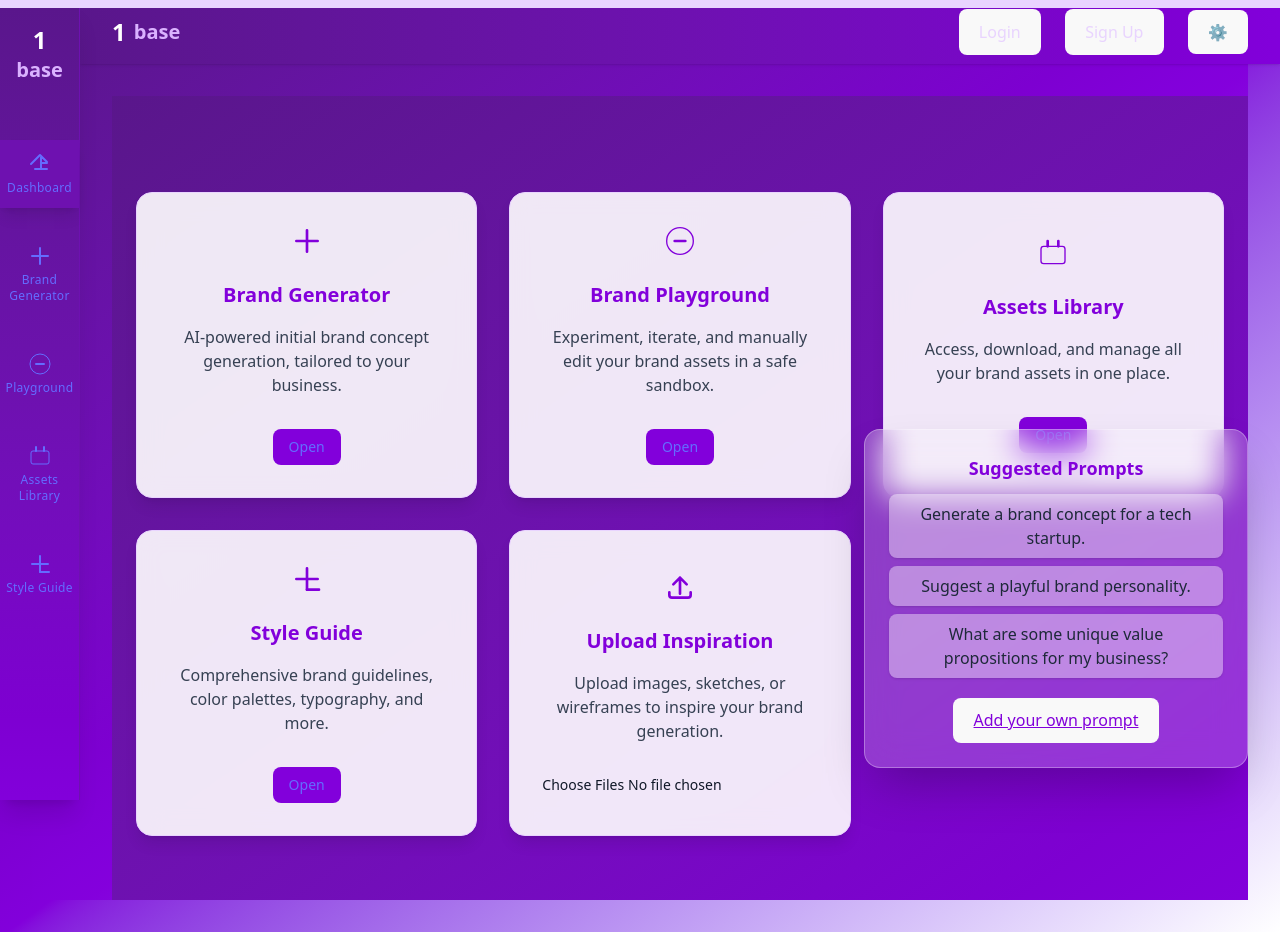
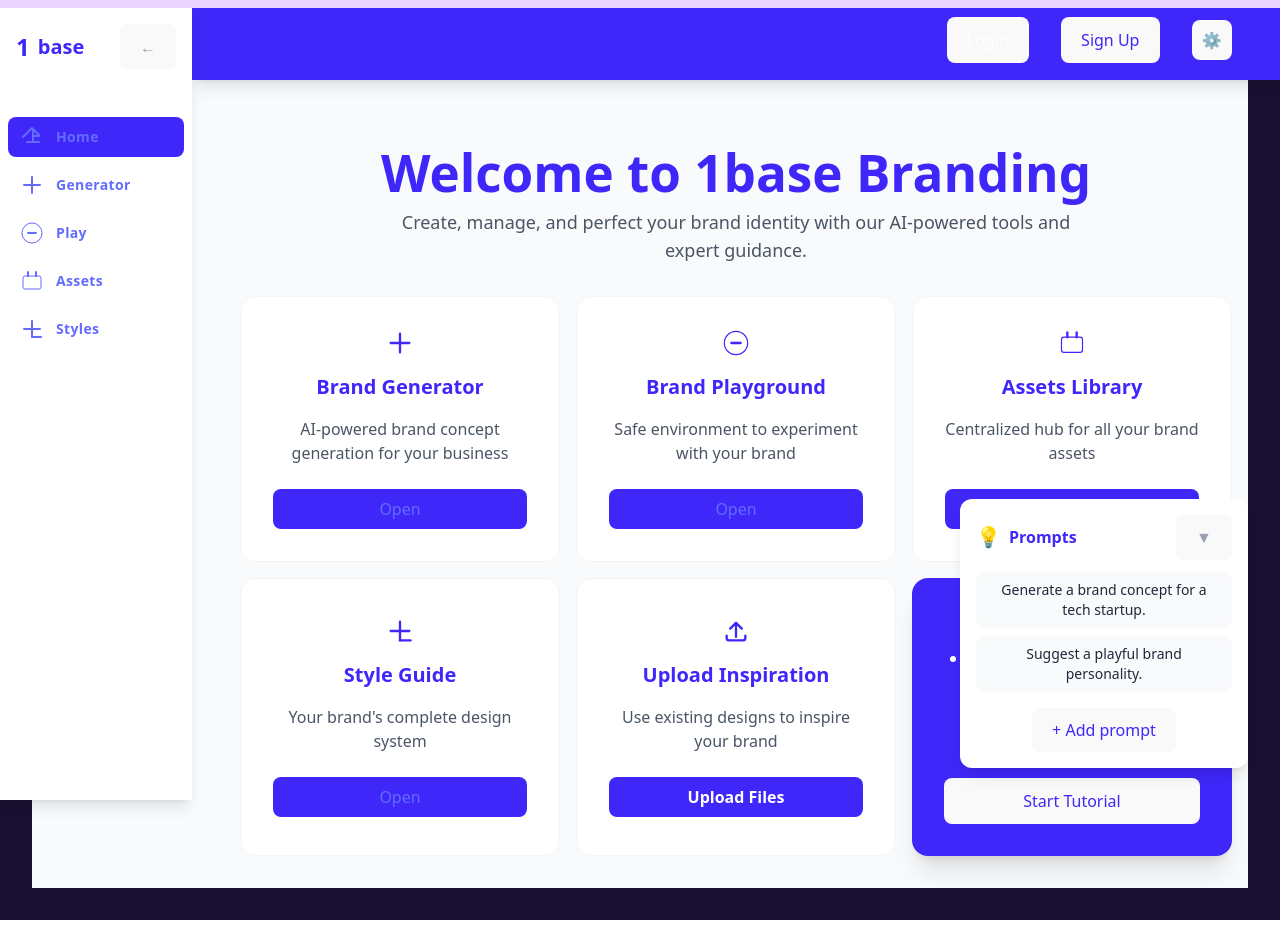
Before and after one commit to aman-ifza/1base, a React (Vite) app in the folder frontend/: page / in a window 1280 px wide. Built offline with nearby package versions, Linux system fonts and the light colour scheme.

Commit message:
updated home page further

```diff
--- a/frontend/src/App.tsx
+++ b/frontend/src/App.tsx
@@ -8,59 +8,94 @@ import Navbar from './components/Navbar';
 
 // Placeholder components for each page
 const Home = () => (
-  <div className="min-h-screen w-full flex flex-col items-center justify-start bg-gradient-to-br from-purple-900 via-purple-800 to-purple-700 py-16 px-6 font-sans">
-    <div className="w-full max-w-6xl grid grid-cols-1 md:grid-cols-2 lg:grid-cols-3 gap-8 mt-8 z-10">
-      {/* Brand Generator Card */}
+  <div className="w-full flex flex-col items-center justify-start py-4 md:py-8 px-3 md:px-4 font-sans">
+    <div className="w-full max-w-7xl">
+      {/* Welcome Section */}
+      <div className="text-center mb-6 md:mb-8">
+        <h1 className="text-2xl md:text-4xl font-bold text-[#3F27FA] mb-2">Welcome to 1base Branding</h1>
+        <p className="text-gray-600 text-sm md:text-lg max-w-2xl mx-auto">Create, manage, and perfect your brand identity with our AI-powered tools and expert guidance.</p>
+      </div>
+
+      {/* Feature Grid */}
+      <div className="grid grid-cols-1 sm:grid-cols-2 lg:grid-cols-3 gap-3 md:gap-4">
         <FeatureCard
           title="Brand Generator"
-        description="AI-powered initial brand concept generation, tailored to your business."
+          description="AI-powered brand concept generation for your business"
           to="/brand-generator"
-        icon={<svg xmlns="http://www.w3.org/2000/svg" className="h-8 w-8 text-primary" fill="none" viewBox="0 0 24 24" stroke="currentColor"><path strokeLinecap="round" strokeLinejoin="round" strokeWidth={2} d="M12 4v16m8-8H4" /></svg>}
+          icon={<svg xmlns="http://www.w3.org/2000/svg" className="h-6 w-6 md:h-7 md:w-7" fill="none" viewBox="0 0 24 24" stroke="currentColor"><path strokeLinecap="round" strokeLinejoin="round" strokeWidth={2} d="M12 4v16m8-8H4" /></svg>}
         />
-      {/* Playground Card */}
         <FeatureCard
           title="Brand Playground"
-        description="Experiment, iterate, and manually edit your brand assets in a safe sandbox."
+          description="Safe environment to experiment with your brand"
           to="/playground"
-        icon={<svg xmlns="http://www.w3.org/2000/svg" className="h-8 w-8 text-primary" fill="none" viewBox="0 0 24 24" stroke="currentColor"><circle cx="12" cy="12" r="10" /><path strokeLinecap="round" strokeLinejoin="round" strokeWidth={2} d="M8 12h8" /></svg>}
+          icon={<svg xmlns="http://www.w3.org/2000/svg" className="h-6 w-6 md:h-7 md:w-7" fill="none" viewBox="0 0 24 24" stroke="currentColor"><circle cx="12" cy="12" r="10" /><path strokeLinecap="round" strokeLinejoin="round" strokeWidth={2} d="M8 12h8" /></svg>}
         />
-      {/* Assets Library Card */}
         <FeatureCard
           title="Assets Library"
-        description="Access, download, and manage all your brand assets in one place."
+          description="Centralized hub for all your brand assets"
           to="/assets"
-        icon={<svg xmlns="http://www.w3.org/2000/svg" className="h-8 w-8 text-primary" fill="none" viewBox="0 0 24 24" stroke="currentColor"><rect x="3" y="7" width="18" height="13" rx="2" /><path strokeLinecap="round" strokeLinejoin="round" strokeWidth={2} d="M16 3v4M8 3v4" /></svg>}
+          icon={<svg xmlns="http://www.w3.org/2000/svg" className="h-6 w-6 md:h-7 md:w-7" fill="none" viewBox="0 0 24 24" stroke="currentColor"><rect x="3" y="7" width="18" height="13" rx="2" /><path strokeLinecap="round" strokeLinejoin="round" strokeWidth={2} d="M16 3v4M8 3v4" /></svg>}
         />
-      {/* Style Guide Card */}
         <FeatureCard
           title="Style Guide"
-        description="Comprehensive brand guidelines, color palettes, typography, and more."
+          description="Your brand's complete design system"
           to="/style-guide"
-        icon={<svg xmlns="http://www.w3.org/2000/svg" className="h-8 w-8 text-primary" fill="none" viewBox="0 0 24 24" stroke="currentColor"><path strokeLinecap="round" strokeLinejoin="round" strokeWidth={2} d="M12 20h9" /><path strokeLinecap="round" strokeLinejoin="round" strokeWidth={2} d="M12 4v16m8-8H4" /></svg>}
+          icon={<svg xmlns="http://www.w3.org/2000/svg" className="h-6 w-6 md:h-7 md:w-7" fill="none" viewBox="0 0 24 24" stroke="currentColor"><path strokeLinecap="round" strokeLinejoin="round" strokeWidth={2} d="M12 20h9" /><path strokeLinecap="round" strokeLinejoin="round" strokeWidth={2} d="M12 4v16m8-8H4" /></svg>}
         />
-      {/* Upload Card */}
         <FeatureCard
           title="Upload Inspiration"
-        description="Upload images, sketches, or wireframes to inspire your brand generation."
+          description="Use existing designs to inspire your brand"
           to="#"
-        icon={<svg xmlns="http://www.w3.org/2000/svg" className="h-8 w-8 text-primary" fill="none" viewBox="0 0 24 24" stroke="currentColor"><path strokeLinecap="round" strokeLinejoin="round" strokeWidth={2} d="M4 16v2a2 2 0 002 2h12a2 2 0 002-2v-2M7 10l5-5m0 0l5 5m-5-5v12" /></svg>}
+          icon={<svg xmlns="http://www.w3.org/2000/svg" className="h-6 w-6 md:h-7 md:w-7" fill="none" viewBox="0 0 24 24" stroke="currentColor"><path strokeLinecap="round" strokeLinejoin="round" strokeWidth={2} d="M4 16v2a2 2 0 002 2h12a2 2 0 002-2v-2M7 10l5-5m0 0l5 5m-5-5v12" /></svg>}
           upload
         />
+        {/* Quick Start Card */}
+        <div className="bg-[#3F27FA] rounded-xl md:rounded-2xl p-6 md:p-8 flex flex-col items-center justify-center gap-3 md:gap-4 shadow-xl transition hover:bg-[#3F27FA]/95">
+          <div className="text-white text-sm md:text-base">
+            <h3 className="font-semibold text-lg md:text-xl text-white mb-2">Quick Start Guide</h3>
+            <ul className="list-disc list-inside space-y-1">
+              <li>Generate your brand concept</li>
+              <li>Customize in playground</li>
+              <li>Export brand assets</li>
+              <li>Share with your team</li>
+            </ul>
+          </div>
+          <button className="mt-2 w-full px-4 py-2 bg-white text-[#3F27FA] rounded-lg font-semibold transition hover:bg-white/90 text-sm md:text-base">
+            Start Tutorial
+          </button>
+        </div>
+      </div>
     </div>
   </div>
 );
 
 // FeatureCard component for dashboard grid
-function FeatureCard({ title, description, to, icon, upload }: any) {
+interface FeatureCardProps {
+  title: string;
+  description: string;
+  to: string;
+  icon: React.ReactNode;
+  upload?: boolean;
+}
+
+function FeatureCard({ title, description, to, icon, upload }: FeatureCardProps) {
   return (
-    <div className="bg-card rounded-2xl shadow-xl p-8 flex flex-col items-center justify-center gap-4 transition transform hover:-translate-y-1 hover:shadow-2xl border border-purple-200 group">
-      <div className="mb-2">{icon}</div>
-      <h3 className="text-xl font-bold text-primary group-hover:text-primary-dark transition">{title}</h3>
-      <p className="text-gray-700 text-center mb-4">{description}</p>
+    <div className="bg-white rounded-xl md:rounded-2xl p-6 md:p-8 flex flex-col items-center justify-center gap-3 md:gap-4 transition hover:shadow-lg border border-gray-100 group">
+      <div className="text-[#3F27FA]">{icon}</div>
+      <h3 className="text-lg md:text-xl font-semibold text-[#3F27FA] group-hover:text-[#3F27FA] transition">{title}</h3>
+      <p className="text-sm md:text-base text-gray-600 text-center font-medium">{description}</p>
       {upload ? (
-        <input type="file" className="w-full text-sm" multiple />
+        <label className="mt-2 w-full px-4 py-2 bg-[#3F27FA] hover:bg-[#3F27FA]/90 text-white rounded-lg font-semibold transition cursor-pointer text-center text-sm md:text-base">
+          Upload Files
+          <input type="file" className="hidden" multiple />
+        </label>
       ) : (
-        <NavLink to={to} className="bg-primary text-white px-4 py-2 rounded-lg font-semibold hover:bg-primary-dark transition text-sm">Open</NavLink>
+        <NavLink
+          to={to}
+          className="mt-2 w-full px-4 py-2 bg-[#3F27FA] hover:bg-[#3F27FA]/90 text-white rounded-lg font-semibold transition text-center text-sm md:text-base"
+        >
+          Open
+        </NavLink>
       )}
     </div>
   );
@@ -69,23 +104,23 @@ function FeatureCard({ title, description, to, icon, upload }: any) {
 const Dashboard = () => <div className="p-8 bg-card min-h-[80vh]">User Dashboard</div>;
 const BrandGenerator = () => <div className="p-8 bg-card min-h-[80vh]">Brand DNA Generator</div>;
 const Playground = () => (
-  <div className="min-h-[80vh] flex flex-col items-center justify-center bg-gradient-to-br from-purple-900 via-purple-700 to-purple-500 relative overflow-hidden">
-    <div className="w-full max-w-4xl bg-card rounded-2xl shadow-2xl p-8 mt-16 flex flex-col gap-6 z-10">
-      <h2 className="text-3xl font-bold text-primary mb-4">Brand Playground</h2>
+  <div className="min-h-[80vh] flex flex-col items-center justify-center bg-[#1a1033] relative overflow-hidden">
+    <div className="w-full max-w-4xl bg-white rounded-2xl shadow-2xl p-8 mt-16 flex flex-col gap-6 z-10">
+      <h2 className="text-3xl font-bold text-[#1a1033] mb-4">Brand Playground</h2>
       <div className="flex flex-col md:flex-row gap-8">
         {/* Controls */}
         <div className="flex-1 flex flex-col gap-4">
-          <label className="font-semibold text-primary">Logo Style</label>
-          <select className="rounded-lg border border-purple-200 px-4 py-2 bg-white/80">
+          <label className="font-semibold text-[#1a1033]">Logo Style</label>
+          <select className="rounded-lg border border-gray-200 px-4 py-2 bg-white">
             <option>Minimalist</option>
             <option>Bold</option>
             <option>Playful</option>
             <option>Elegant</option>
           </select>
-          <label className="font-semibold text-primary">Primary Color</label>
-          <input type="color" className="w-16 h-10 rounded-lg border border-purple-200" />
-          <label className="font-semibold text-primary">Typography</label>
-          <select className="rounded-lg border border-purple-200 px-4 py-2 bg-white/80">
+          <label className="font-semibold text-[#1a1033]">Primary Color</label>
+          <input type="color" className="w-16 h-10 rounded-lg border border-gray-200" />
+          <label className="font-semibold text-[#1a1033]">Typography</label>
+          <select className="rounded-lg border border-gray-200 px-4 py-2 bg-white">
             <option>Sans-serif</option>
             <option>Serif</option>
             <option>Monospace</option>
@@ -93,15 +128,13 @@ const Playground = () => (
         </div>
         {/* Preview */}
         <div className="flex-1 flex flex-col items-center justify-center">
-          <div className="w-48 h-48 bg-gradient-to-br from-primary via-primary-dark to-white rounded-xl flex items-center justify-center shadow-lg">
+          <div className="w-48 h-48 bg-[#1a1033] rounded-xl flex items-center justify-center shadow-lg">
             <span className="text-4xl font-extrabold text-white drop-shadow">Logo</span>
           </div>
-          <span className="mt-4 text-primary font-semibold">Live Preview</span>
+          <span className="mt-4 text-[#1a1033] font-semibold">Live Preview</span>
         </div>
       </div>
     </div>
-    {/* Background Accent */}
-    <div className="absolute top-0 left-0 w-full h-full bg-gradient-to-br from-purple-900/80 via-purple-700/60 to-purple-500/40 pointer-events-none z-0" />
   </div>
 );
 const Assets = () => <div className="p-8 bg-card min-h-[80vh]">Brand Assets Library</div>;
@@ -111,14 +144,14 @@ const Signup = () => <div className="p-8 bg-card min-h-[80vh]">Signup</div>;
 const NotFound = () => <div className="p-8 bg-card min-h-[80vh]">404 - Page Not Found</div>;
 
 function App() {
-  // Progress bar state (for full brand journey)
   const [progress] = useState(0);
+  const [isSidebarCollapsed, setIsSidebarCollapsed] = useState(false);
 
   return (
     <Router>
-      <Sidebar />
-      <Navbar />
-      <div className="pl-20 pt-16 min-h-screen bg-gradient-to-br from-purple-900 via-purple-700 to-purple-500">
+      <Sidebar isCollapsed={isSidebarCollapsed} onCollapsedChange={setIsSidebarCollapsed} />
+      <Navbar isSidebarCollapsed={isSidebarCollapsed} />
+      <div className={`${isSidebarCollapsed ? 'md:pl-16' : 'md:pl-48'} pt-16 md:pt-20 pb-20 md:pb-0 min-h-screen bg-gray-50 transition-all duration-300`}>
         <ProgressBar progress={progress} />
         <Routes>
           <Route path="/" element={<Home />} />
--- a/frontend/src/components/Navbar.tsx
+++ b/frontend/src/components/Navbar.tsx
@@ -1,16 +1,28 @@
-export default function Navbar() {
+import { useState } from 'react';
+
+interface NavbarProps {
+  isSidebarCollapsed: boolean;
+}
+
+export default function Navbar({ isSidebarCollapsed }: NavbarProps) {
   return (
-    <header className="fixed top-0 left-20 right-0 h-16 bg-gradient-to-r from-purple-900 via-purple-800 to-purple-700 flex items-center justify-between px-8 shadow z-30">
+    <header className={`fixed top-0 ${isSidebarCollapsed ? 'md:left-16' : 'md:left-48'} left-0 right-0 h-16 md:h-20 bg-[#3F27FA] flex items-center justify-between px-4 md:px-12 shadow-lg z-30 transition-all duration-300`}>
       {/* Logo */}
-      <div className="flex items-center gap-2">
-        <span className="text-white text-2xl font-extrabold">1</span>
-        <span className="text-purple-300 text-xl font-bold">base</span>
+      <div className="flex items-center gap-3">
+        <span className="text-white text-2xl md:text-3xl font-extrabold md:hidden">1</span>
+        <span className="text-white/90 text-xl md:text-2xl font-bold md:hidden">base</span>
       </div>
       {/* User Actions */}
-      <div className="flex items-center gap-6">
-        <button className="text-purple-200 hover:text-white font-semibold">Login</button>
-        <button className="text-purple-200 hover:text-white font-semibold">Sign Up</button>
-        <button className="text-purple-200 hover:text-white text-xl">⚙️</button>
+      <div className="flex items-center gap-4 md:gap-8">
+        <button className="px-4 md:px-6 py-1.5 md:py-2 text-white/90 hover:text-white font-semibold transition rounded-lg hover:bg-white/10">
+          Login
+        </button>
+        <button className="px-4 md:px-6 py-1.5 md:py-2 bg-white text-[#3F27FA] font-semibold rounded-lg hover:bg-white/90 transition">
+          Sign Up
+        </button>
+        <button className="w-8 md:w-10 h-8 md:h-10 flex items-center justify-center text-white/90 hover:text-white hover:bg-white/10 rounded-lg transition">
+          ⚙️
+        </button>
       </div>
     </header>
   );
--- a/frontend/src/components/PromptsCard.tsx
+++ b/frontend/src/components/PromptsCard.tsx
@@ -1,15 +1,14 @@
 import { useState } from 'react';
-
-const defaultPrompts = [
-  'Generate a brand concept for a tech startup.',
-  'Suggest a playful brand personality.',
-  'What are some unique value propositions for my business?'
-];
 
 export default function PromptsCard() {
   const [showInput, setShowInput] = useState(false);
   const [customPrompt, setCustomPrompt] = useState('');
-  const [prompts, setPrompts] = useState(defaultPrompts);
+  const [prompts, setPrompts] = useState([
+    'Generate a brand concept for a tech startup.',
+    'Suggest a playful brand personality.',
+    'What are some unique value propositions?'
+  ]);
+  const [isMinimized, setIsMinimized] = useState(false);
 
   const handleAddPrompt = () => {
     if (customPrompt.trim()) {
@@ -19,25 +18,49 @@ export default function PromptsCard() {
     }
   };
 
+  if (isMinimized) {
+    return (
+      <button
+        onClick={() => setIsMinimized(false)}
+        className="fixed bottom-20 md:bottom-8 right-4 md:right-8 bg-white rounded-full w-12 h-12 shadow-lg flex items-center justify-center hover:bg-gray-50 transition z-50 text-[#3F27FA]"
+      >
+        <span className="text-xl">💡</span>
+      </button>
+    );
+  }
+
   return (
-    <div className="fixed bottom-8 right-8 w-96 max-w-full bg-white/20 backdrop-blur-lg shadow-2xl rounded-2xl p-6 border border-white/30 z-50 font-sans font-medium text-gray-900">
-      <h3 className="font-semibold text-lg mb-3 text-primary">Suggested Prompts</h3>
-      <ul className="mb-3 space-y-2">
+    <div className="fixed bottom-20 md:bottom-8 right-4 md:right-8 w-72 bg-white shadow-lg rounded-xl p-4 z-50 font-sans">
+      <div className="flex items-center justify-between mb-3">
+        <h3 className="font-semibold text-base text-[#3F27FA] flex items-center gap-2">
+          <span className="text-xl">💡</span>
+          Prompts
+        </h3>
+        <button
+          onClick={() => setIsMinimized(true)}
+          className="text-gray-400 hover:text-gray-600 transition"
+        >
+          ▼
+        </button>
+      </div>
+
+      <ul className="mb-2 space-y-2 max-h-32 overflow-y-auto">
         {prompts.map((prompt, idx) => (
-          <li key={idx} className="text-base text-gray-800 bg-white/40 rounded-lg px-3 py-2 font-medium shadow-sm">{prompt}</li>
+          <li key={idx} className="text-sm text-gray-800 bg-gray-50 rounded-lg px-3 py-2">{prompt}</li>
         ))}
       </ul>
+
       {showInput ? (
-        <div className="flex gap-2 mt-2">
+        <div className="flex gap-2">
           <input
-            className="flex-1 border border-purple-300 rounded-lg px-3 py-2 text-base bg-white/70 focus:border-primary-dark focus:ring-2 focus:ring-primary outline-none font-sans font-medium"
+            className="flex-1 border border-gray-200 rounded-lg px-3 py-1.5 text-sm bg-white focus:border-[#3F27FA] focus:ring-1 focus:ring-[#3F27FA]/20 outline-none"
             value={customPrompt}
             onChange={e => setCustomPrompt(e.target.value)}
             placeholder="Type your prompt..."
             autoFocus
           />
           <button
-            className="bg-primary text-white px-4 py-2 rounded-lg text-base font-semibold hover:bg-primary-dark transition"
+            className="bg-[#3F27FA] text-white px-3 py-1.5 rounded-lg text-sm font-medium hover:bg-[#3F27FA]/90 transition"
             onClick={handleAddPrompt}
           >
             Add
@@ -45,10 +68,10 @@ export default function PromptsCard() {
         </div>
       ) : (
         <button
-          className="text-primary text-base underline mt-2 font-semibold hover:text-primary-dark"
+          className="text-[#3F27FA] text-sm font-medium hover:text-[#3F27FA]/90"
           onClick={() => setShowInput(true)}
         >
-          Add your own prompt
+          + Add prompt
         </button>
       )}
     </div>
--- a/frontend/src/components/Sidebar.tsx
+++ b/frontend/src/components/Sidebar.tsx
@@ -1,45 +1,95 @@
+import { useState } from 'react';
 import { NavLink } from 'react-router-dom';
 
 const navItems = [
-  { to: '/', label: 'Dashboard', icon: (
+  { to: '/', label: 'Home', icon: (
     <svg xmlns="http://www.w3.org/2000/svg" className="h-6 w-6" fill="none" viewBox="0 0 24 24" stroke="currentColor"><path strokeLinecap="round" strokeLinejoin="round" strokeWidth={2} d="M3 12l2-2m0 0l7-7 7 7M13 5v6h6m-6 0v6m0 0H7m6 0h6" /></svg>
   ) },
-  { to: '/brand-generator', label: 'Brand Generator', icon: (
+  { to: '/brand-generator', label: 'Generator', icon: (
     <svg xmlns="http://www.w3.org/2000/svg" className="h-6 w-6" fill="none" viewBox="0 0 24 24" stroke="currentColor"><path strokeLinecap="round" strokeLinejoin="round" strokeWidth={2} d="M12 4v16m8-8H4" /></svg>
   ) },
-  { to: '/playground', label: 'Playground', icon: (
+  { to: '/playground', label: 'Play', icon: (
     <svg xmlns="http://www.w3.org/2000/svg" className="h-6 w-6" fill="none" viewBox="0 0 24 24" stroke="currentColor"><circle cx="12" cy="12" r="10" /><path strokeLinecap="round" strokeLinejoin="round" strokeWidth={2} d="M8 12h8" /></svg>
   ) },
-  { to: '/assets', label: 'Assets Library', icon: (
+  { to: '/assets', label: 'Assets', icon: (
     <svg xmlns="http://www.w3.org/2000/svg" className="h-6 w-6" fill="none" viewBox="0 0 24 24" stroke="currentColor"><rect x="3" y="7" width="18" height="13" rx="2" /><path strokeLinecap="round" strokeLinejoin="round" strokeWidth={2} d="M16 3v4M8 3v4" /></svg>
   ) },
-  { to: '/style-guide', label: 'Style Guide', icon: (
+  { to: '/style-guide', label: 'Styles', icon: (
     <svg xmlns="http://www.w3.org/2000/svg" className="h-6 w-6" fill="none" viewBox="0 0 24 24" stroke="currentColor"><path strokeLinecap="round" strokeLinejoin="round" strokeWidth={2} d="M12 20h9" /><path strokeLinecap="round" strokeLinejoin="round" strokeWidth={2} d="M12 4v16m8-8H4" /></svg>
   ) },
 ];
 
-export default function Sidebar() {
+interface SidebarProps {
+  isCollapsed: boolean;
+  onCollapsedChange: (collapsed: boolean) => void;
+}
+
+export default function Sidebar({ isCollapsed, onCollapsedChange }: SidebarProps) {
   return (
-    <aside className="fixed top-0 left-0 h-full w-20 bg-gradient-to-b from-purple-900 via-purple-800 to-purple-700 flex flex-col items-center py-6 shadow-xl z-40 border-r border-purple-800">
-      <div className="mb-10 flex flex-col items-center">
-        <span className="text-white text-2xl font-extrabold">1</span>
-        <span className="text-purple-300 text-xl font-bold">base</span>
+    <>
+      {/* Desktop Sidebar */}
+      <aside
+        className={`hidden md:flex fixed top-0 left-0 h-full ${
+          isCollapsed ? 'w-16' : 'w-48'
+        } bg-white flex-col items-center py-6 shadow-lg z-40 transition-all duration-300`}
+      >
+        <div className="flex items-center justify-between w-full px-4 mb-8">
+          <div className={`flex items-center gap-2 ${isCollapsed ? 'justify-center w-full' : ''}`}>
+            <span className="text-[#3F27FA] text-2xl font-extrabold">1</span>
+            {!isCollapsed && <span className="text-[#3F27FA] text-xl font-bold">base</span>}
           </div>
-      <nav className="flex flex-col gap-6 mt-4 w-full">
+          <button
+            onClick={() => onCollapsedChange(!isCollapsed)}
+            className="text-gray-400 hover:text-gray-600 transition p-1"
+          >
+            {isCollapsed ? '→' : '←'}
+          </button>
+        </div>
+
+        <nav className="flex flex-col gap-2 mt-4 w-full px-2">
           {navItems.map(item => (
             <NavLink
               key={item.to}
               to={item.to}
               className={({ isActive }) =>
-              `flex flex-col items-center py-3 w-full transition group ${isActive ? 'bg-purple-800 text-white shadow-lg' : 'text-purple-200 hover:bg-purple-800 hover:text-white'}`
+                `flex items-center py-2 px-3 rounded-lg transition ${
+                  isActive
+                    ? 'bg-[#3F27FA] text-white'
+                    : 'text-gray-600 hover:bg-gray-100 hover:text-[#3F27FA]'
+                }`
               }
-            title={item.label}
+              title={isCollapsed ? item.label : undefined}
             >
-            <span className="mb-1">{item.icon}</span>
-            <span className="text-xs font-medium tracking-wide group-hover:text-white group-focus:text-white">{item.label}</span>
+              <span className="w-6 h-6">{item.icon}</span>
+              {!isCollapsed && (
+                <span className="ml-3 text-sm font-bold tracking-wide">{item.label}</span>
+              )}
             </NavLink>
           ))}
         </nav>
       </aside>
+
+      {/* Mobile Bottom Navigation */}
+      <nav className="md:hidden fixed bottom-0 left-0 right-0 bg-white border-t border-gray-200 py-2 px-4 z-40">
+        <div className="flex justify-around items-center">
+          {navItems.map(item => (
+            <NavLink
+              key={item.to}
+              to={item.to}
+              className={({ isActive }) =>
+                `flex flex-col items-center py-2 px-3 rounded-lg transition ${
+                  isActive
+                    ? 'bg-[#3F27FA] text-white'
+                    : 'text-gray-600 hover:bg-gray-100 hover:text-[#3F27FA]'
+                }`
+              }
+            >
+              <span className="mb-1">{item.icon}</span>
+              <span className="text-[10px] font-bold tracking-wide">{item.label}</span>
+            </NavLink>
+          ))}
+        </div>
+      </nav>
+    </>
   );
 }
--- a/frontend/src/index.css
+++ b/frontend/src/index.css
@@ -4,14 +4,14 @@
 @tailwind components;
 @tailwind utilities;
 
-/* Custom color scheme for 1base: dark/medium purple and white */
+/* Custom color scheme for 1base: dark purple and white */
 body {
-  @apply bg-gradient-to-br from-purple-900 via-purple-700 to-white text-gray-900 min-h-screen;
+  @apply bg-[#1a1033] text-gray-900 min-h-screen;
 }
 
-/* Optional: override default card and component backgrounds for contrast */
+/* Card and component backgrounds */
 .bg-card {
-  @apply bg-white/90 backdrop-blur-md shadow-lg;
+  @apply bg-white shadow-lg;
 }
 
 .text-primary {
@@ -19,11 +19,11 @@ body {
 }
 
 .bg-primary {
-  @apply bg-purple-700;
+  @apply bg-[#1a1033];
 }
 
 .bg-primary-dark {
-  @apply bg-purple-900;
+  @apply bg-[#140d29];
 }
 
 :root {
```
Lines whose indentation alone changed are shown as unchanged.
